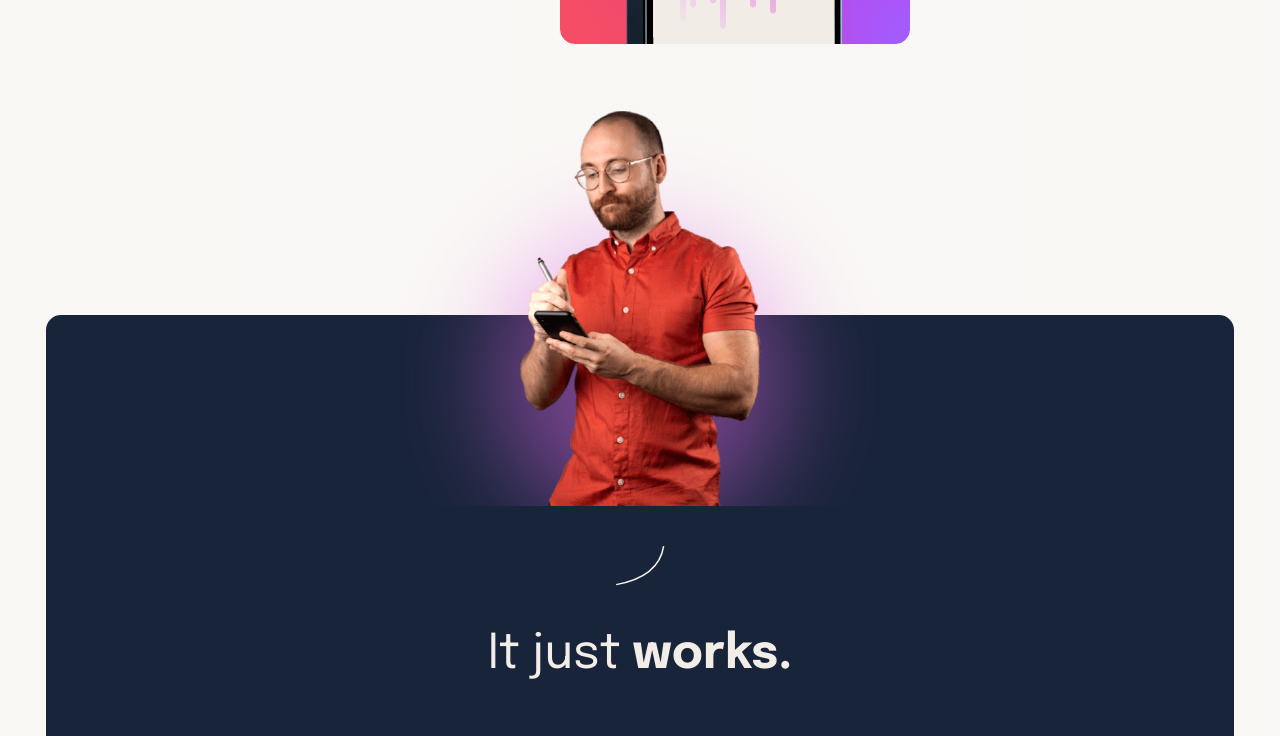
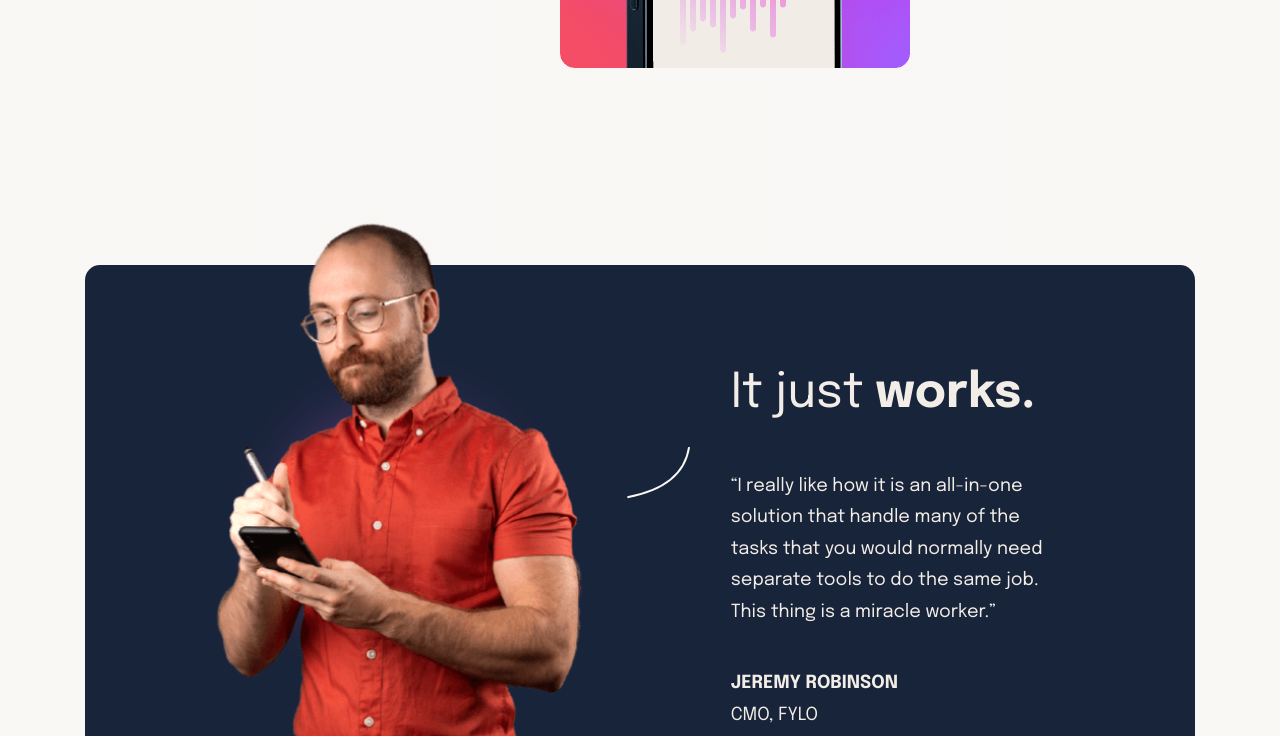
Before and after one commit to abedfetrat/fem02-suite-landing-page, a plain HTML site: page index.html in a window 1280 px wide. Shown: the part 683-1419 px from the top of the page. Drawn offline with Linux system fonts and the light colour scheme.

Commit message:
add responsive styles for testimonial section

```diff
--- a/css/style.css
+++ b/css/style.css
@@ -68,7 +68,7 @@
 }
 
 
-/* 768px */
+/* Tablet 768px */
 
 @media only screen and (min-width: 48rem) {
      :root {
@@ -78,8 +78,12 @@
         /* ----------- Dimensions ----------- */
         /* 39px */
         --page-horizontal-spacing: 2.4375rem;
+        --section-spacing: 5rem;
     }
 }
+
+
+/* Desktop 1110px */
 
 @media only screen and (min-width: 69.375rem) {
      :root {
@@ -431,6 +435,63 @@ a:active {
 }
 
 
+/* Tablet 768px */
+
+@media screen and (min-width: 48rem) {
+    .testimonial__quote {
+        max-width: 55ch;
+    }
+}
+
+
+/* Dekstop 1110px */
+
+@media screen and (min-width: 69.375rem) {
+    .testimonial {
+        padding-top: 9rem;
+    }
+    .testimonial__content {
+        flex-direction: row;
+        justify-content: center;
+        column-gap: 2.5rem;
+        padding: 0;
+        padding-bottom: 0px;
+        text-align: start;
+    }
+    .testimonial__background {
+        width: calc(100% - (var(--page-horizontal-spacing) * 2));
+        left: var(--page-horizontal-spacing);
+        height: 93%;
+    }
+    .testimonial__photo-container {
+        width: 375px;
+        height: 600px;
+    }
+    .testimonial__photo,
+    .testimonial__photo img,
+    .testimonial__photo-background {
+        width: 100%;
+        height: 100%;
+    }
+    .testimonial__photo img {
+        object-fit: contain;
+    }
+    .testimonial__curved-line {
+        position: relative;
+        top: -50px;
+        width: 64px;
+        height: 52px;
+    }
+    .testimonial__text-content {
+        position: relative;
+        top: 25px;
+    }
+    .testimonial__quote {
+        width: 33ch;
+    }
+}
+
+
 /* ----------- 5.5. Primary Footer ----------- */
 
 .primary-footer__container {
```
